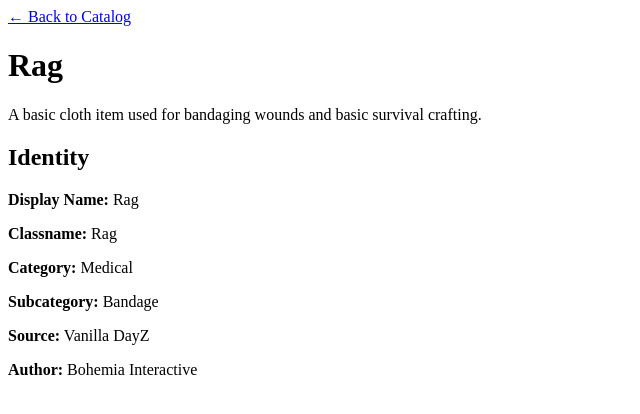
After one commit to amylouinflorida/DZRP-Item-Catalog, a Flask app: page /item/Rag in a window 1280 px wide. The commit adds this page. Shown: the top 414 px of the page, without its empty margins (0-640 px from the left). Run offline with Flask 3, Linux system fonts and the light colour scheme; data comes from the database, SQL or seed files in the repository.

Commit message:
script update

```diff
--- a/app.py
+++ b/app.py
@@ -1,6 +1,6 @@
 from flask import Flask, render_template
 
-from database import get_all_items
+from database import get_all_items, get_item_by_classname
 
 app = Flask(__name__)
 
@@ -12,7 +12,6 @@ def home():
 
 @app.route("/catalog")
 def catalog():
-
     items = get_all_items()
 
     return render_template(
@@ -21,5 +20,15 @@ def catalog():
     )
 
 
+@app.route("/item/<classname>")
+def item_detail(classname):
+    item = get_item_by_classname(classname)
+
+    return render_template(
+        "item.html",
+        item=item
+    )
+
+
 if __name__ == "__main__":
     app.run(debug=True)
--- a/database.py
+++ b/database.py
@@ -90,7 +90,30 @@ def get_all_items():
             ON items.mod_id = mods.id
         ORDER BY display_name
     """)
+def get_item_by_classname(classname):
+    """Return one item by classname."""
 
+    conn = sqlite3.connect(DB_PATH)
+    conn.row_factory = sqlite3.Row
+    cursor = conn.cursor()
+
+    cursor.execute("""
+        SELECT
+            items.*,
+            mods.name AS mod_name,
+            mods.author AS mod_author,
+            mods.type AS mod_type,
+            mods.logo AS mod_logo
+        FROM items
+        LEFT JOIN mods
+            ON items.mod_id = mods.id
+        WHERE items.classname = ?
+    """, (classname,))
+
+    item = cursor.fetchone()
+    conn.close()
+
+    return item
     items = cursor.fetchall()
     conn.close()
 
--- /dev/null
+++ b/templates/item.html
@@ -0,0 +1,25 @@
+<!DOCTYPE html>
+<html>
+<head>
+    <title>{{ item.display_name }} - DayZRP Item Catalog</title>
+</head>
+
+<body>
+
+<a href="/catalog">← Back to Catalog</a>
+
+<h1>{{ item.display_name }}</h1>
+
+<p>{{ item.description }}</p>
+
+<h2>Identity</h2>
+
+<p><strong>Display Name:</strong> {{ item.display_name }}</p>
+<p><strong>Classname:</strong> {{ item.classname }}</p>
+<p><strong>Category:</strong> {{ item.category }}</p>
+<p><strong>Subcategory:</strong> {{ item.subcategory }}</p>
+<p><strong>Source:</strong> {{ item.mod_name }}</p>
+<p><strong>Author:</strong> {{ item.mod_author }}</p>
+
+</body>
+</html>
```
Also changed, not shown: templates/catalog.html (+5 -16 lines).
